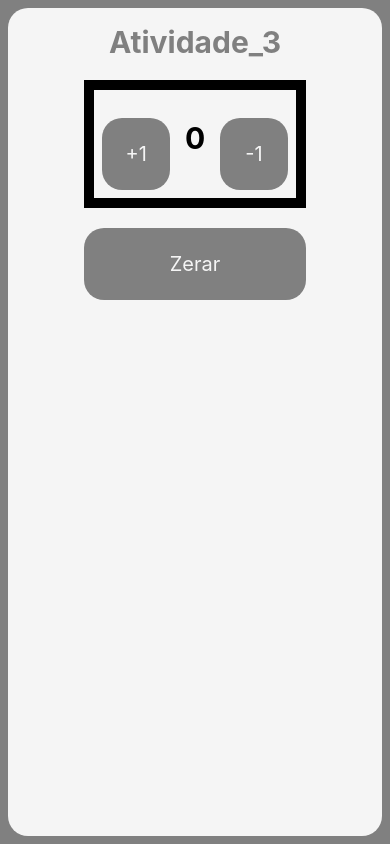
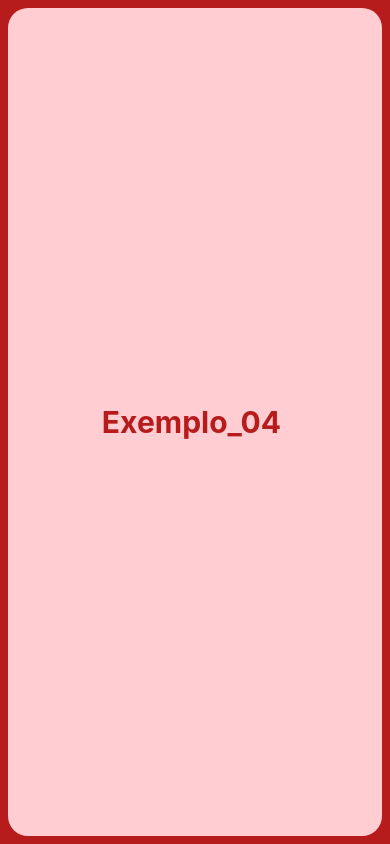
Before and after one commit to cleitongrodrigues/react_native, a React Native app: screen / in a window 390 px wide. Built offline with nearby package versions, Linux system fonts and the light colour scheme.

Commit message:
Aula 20-03-2024

```diff
--- a/App.js
+++ b/App.js
@@ -7,7 +7,8 @@
 
 // import index from './src/Ex_03/index';
 // import Exemplo_3 from './src/Ex_03/index';
-import Exemplo_3 from './src/Atividade_03/index';
+// import Exemplo_3 from './src/Atividade_03/index';
+import Exemplo_04 from './src/Ex_4';
 
 
 
@@ -24,7 +25,7 @@
 export default function App(){
   return(
     <View style={styles.container}>
-      <Exemplo_3/>
+      <Exemplo_04/>
     </View>
   );
 }
@@ -34,7 +35,7 @@
     flex: 1,
     alignItems: 'center',
     justifyContent: "center",
-    backgroundColor: 'gray',
+    backgroundColor: '#b71c1c',
     padding: 8,
 
   },
--- a/src/Atividade_03/styles.js
+++ b/src/Atividade_03/styles.js
@@ -15,7 +15,7 @@
         justifyContent:'center',
         alignItems:'center',
         // borderRadius:30,
-        borderWidth:10,
+        // borderWidth:3,
 
     },
 
--- /dev/null
+++ b/src/Ex_4/index.js
@@ -0,0 +1,11 @@
+import { View,Text } from "react-native";
+import styles from './styles';
+
+export default function Exemplo_04(){
+    return(
+        <View style={styles.container}>
+            <Text style={styles.titulo}>Exemplo_04 </Text>
+
+        </View>
+    )
+}
--- /dev/null
+++ b/src/Ex_4/styles.js
@@ -0,0 +1,18 @@
+import { StyleSheet } from "react-native";
+
+const styles = StyleSheet.create({
+    container: {
+        flex:1,
+        backgroundColor: '#ffcdd2',
+        justifyContent:'center',
+        alignItems:'center',
+        width:'100%',
+        borderRadius:20,
+    },
+    titulo:{
+        fontSize:30,
+        fontWeight: 'bold',
+        color:'#b71c1c',
+    }
+});
+export default styles;
```
